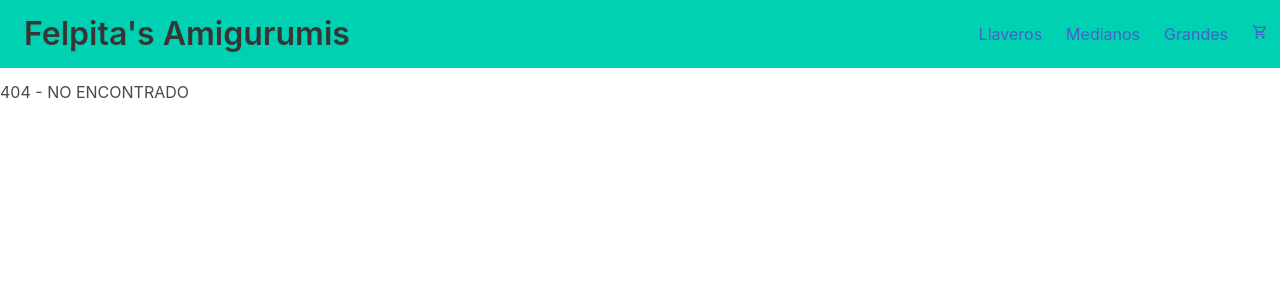
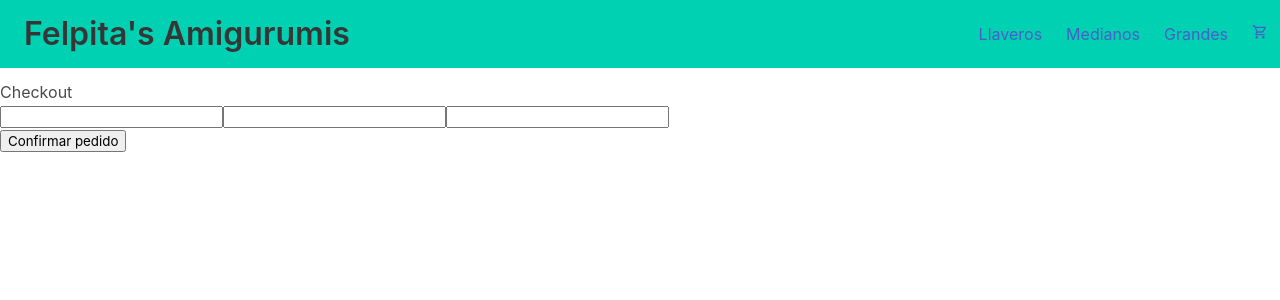
Before and after one commit to valettamartin/FelpitasAmigurumis, a React (Create React App) app: page /checkout in a window 1280 px wide. Before the commit this address had no page. Shown: the top 300 px of the page. Built offline with nearby package versions, Linux system fonts and the light colour scheme.

Commit message:
configuracion de firebase y checkout

```diff
--- a/src/App.js
+++ b/src/App.js
@@ -4,6 +4,7 @@
 import { BrowserRouter, Route, Routes } from 'react-router-dom';
 import { CartProvider } from './context/CartContext';
 import Cart from './components/Cart/Cart';
+import Checkout from './components/Checkout/Checkout';
 
 function App() {
   return (
@@ -17,6 +18,7 @@
               <Route path='/category/:categoryId' element={<ItemListContainer />} />
               <Route path='/item/:productId' element={<ItemDetailContainer />} />
               <Route path='/cart' element={<Cart />} />
+              <Route path='/checkout' element={<Checkout />} />
               <Route path='*' element={<h1>404 - NO ENCONTRADO</h1>} />
             </Routes>
           </div>
--- /dev/null
+++ b/src/components/Checkout/Checkout.js
@@ -0,0 +1,96 @@
+import { useContext, useState } from "react"
+import { CartContext } from "../../context/CartContext"
+import { Timestamp, collection, documentId, getDocs, addDoc, query, where, writeBatch } from "firebase/firestore"
+import { db } from "../../config/firebase"
+import CheckoutForm from "../CheckoutForm/CheckoutForm"
+
+const Checkout = () => {
+    const [loading, setLoading] = useState(false)
+    const [orderId, setOrderId] = useState('')
+
+    const { cart, total, clearCart } = useContext(CartContext)
+
+    const createOrder = async ({ name, phone, email }) => {
+        setLoading(true)
+
+        try {
+            const objOrder = {
+                buyer: {
+                    name, phone, email
+                },
+                items: cart,
+                total: 0,
+                date: Timestamp.fromDate(new Date())
+            }
+
+            cart.forEach(el => {
+                objOrder.total += el.quantity * el.item.price
+            })
+
+            const batch = writeBatch(db)
+
+            const outOfStock = []
+
+            const ids = []
+
+            cart.forEach(el => {
+                ids.push(el.item.id)
+            })
+
+            const proudctsRef = collection(db, 'products')
+
+            const productsAddedFromFirestore = await getDocs(query(proudctsRef, where(documentId(), 'in', ids)))
+
+            const { docs } = productsAddedFromFirestore
+
+            docs.forEach(doc => {
+                const dataDoc = doc.data()
+                const stockDb = dataDoc.stock
+
+                const productAddedToCart = cart.find(prod => prod.item.id === doc.id)
+                const prodQuantity = productAddedToCart?.quantity
+
+                if (stockDb >= prodQuantity) {
+                    batch.update(doc.ref, {stock: stockDb - prodQuantity })
+                } else {
+                    outOfStock.push({ id: doc.id, ...dataDoc})
+                }
+            })
+
+            if(outOfStock.length === 0) {
+                await batch.commit()
+
+                const orderRef = collection(db, 'orders')
+                console.log(orderRef)
+                console.log(objOrder)
+                const OrderAdded = await addDoc(orderRef, objOrder)
+
+                setOrderId(OrderAdded.id)
+                clearCart()
+            } else {
+                console.error('hay productos fuera de stock')
+            }
+        } catch (error) {
+            console.log(error)
+        } finally {
+            setLoading(false)
+        }
+    }
+
+    if (loading) {
+        return <h1>Estamos generando su orden...</h1>
+    }
+
+    if (orderId) {
+        return <h1>Puede identificar su orden con el siguiente código: {orderId}</h1>
+    }
+
+    return (
+        <div>
+            <h1>Checkout</h1>
+            <CheckoutForm onConfirm={createOrder} />
+        </div>
+    )
+}
+
+export default Checkout
--- /dev/null
+++ b/src/components/CheckoutForm/CheckoutForm.js
@@ -0,0 +1,38 @@
+import { useState } from "react";
+
+const CheckoutForm = ({ onConfirm }) => {
+    const [name, setName] = useState('')
+    const [phone, setPhone] = useState('')
+    const [email, setEmail] = useState('')
+
+    const handleConfirm = (event) => {
+        event.preventDefault()
+
+        const userData = {
+            name, phone, email
+        }
+
+        onConfirm(userData)
+    }
+
+    return (
+        <div>
+            <form onSubmit={handleConfirm}>
+                <label>
+                    <input type='text' value={name} onChange={({ target }) => setName(target.value)}/>
+                </label>
+                <label>
+                    <input type='text' value={phone} onChange={({ target }) => setPhone(target.value)}/>
+                </label>
+                <label>
+                    <input type='text' value={email} onChange={({ target }) => setEmail(target.value)}/>
+                </label>
+                <div>
+                    <button type='submit'>Confirmar pedido</button>
+                </div>
+            </form>
+        </div>
+    )
+}
+
+export default CheckoutForm
--- a/src/config/firebase.js
+++ b/src/config/firebase.js
@@ -2,12 +2,12 @@
 import { Firestore, getFirestore } from "firebase/firestore"
 
 const firebaseConfig = {
-  apiKey: "AIzaSyB3CstXvDZbuYVPJo7ZXUy3-6YnPZ17IoM",
-  authDomain: "proyectoreactjs-coderhouse.firebaseapp.com",
-  projectId: "proyectoreactjs-coderhouse",
-  storageBucket: "proyectoreactjs-coderhouse.appspot.com",
-  messagingSenderId: "407903337582",
-  appId: "1:407903337582:web:574876d6aaa325de8bba7f"
+  apiKey: process.env.REACT_APP_apiKey,
+  authDomain: process.env.REACT_APP_authDomain,
+  projectId: process.env.REACT_APP_projectId,
+  storageBucket: process.env.REACT_APP_storageBucket,
+  messagingSenderId: process.env.REACT_APP_messagingSenderId,
+  appId: process.env.REACT_APP_appId
 };
 
 const app = initializeApp(firebaseConfig);
```
Also changed, not shown: 1 other file (tests, documents, lock files or other folders).
